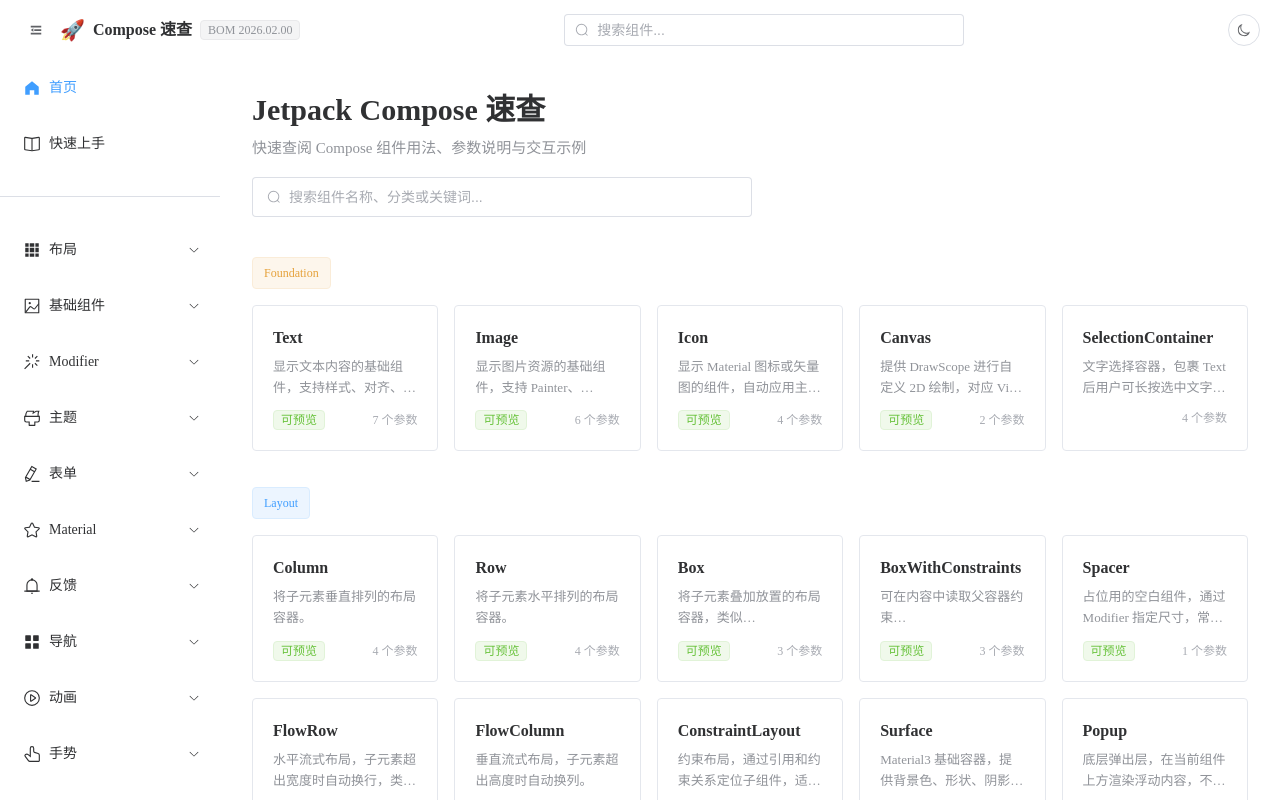
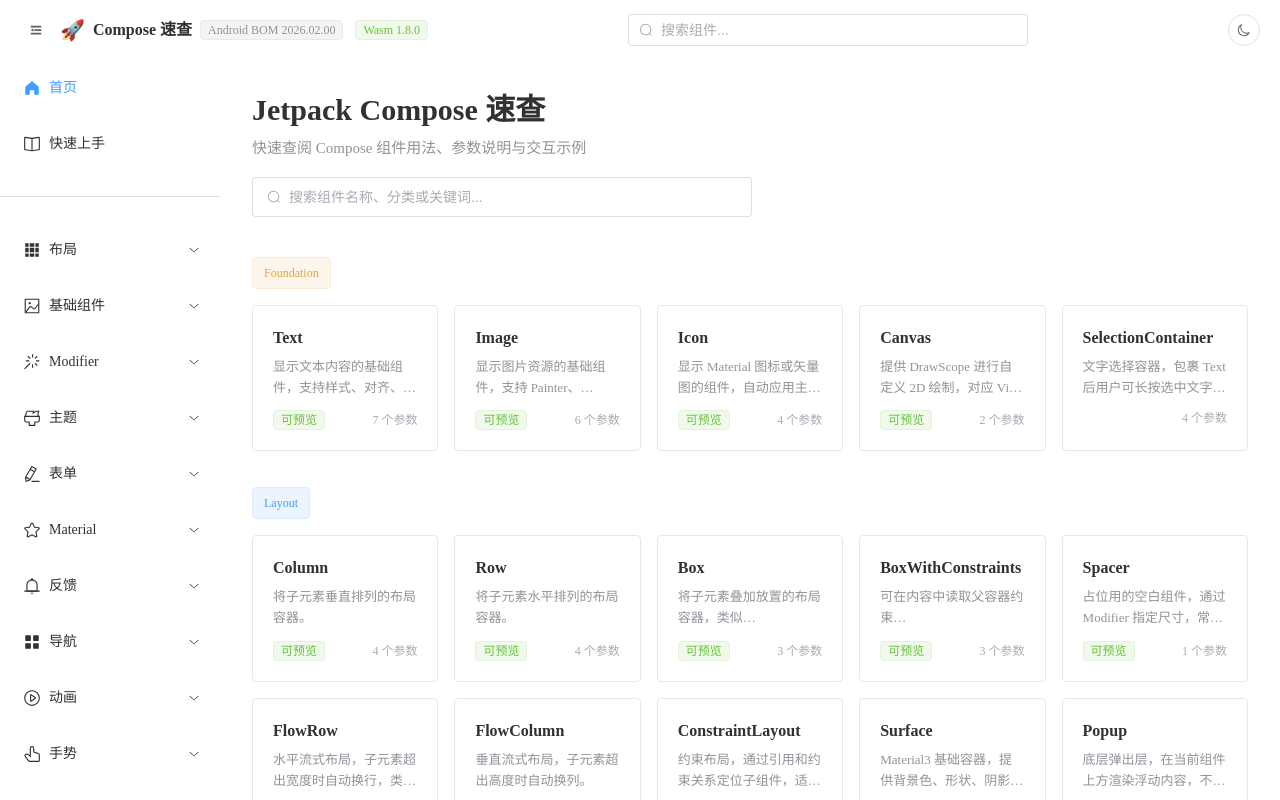
Before and after one commit to healthybear/android-compose-reference, a Vue app in the folder web/: page /component/1 in a window 1280 px wide. Built offline with nearby package versions, Linux system fonts and the light colour scheme.

Commit message:
docs: 区分 Android 文档版本与 Wasm 运行时版本

```diff
--- a/web/src/App.vue
+++ b/web/src/App.vue
@@ -13,7 +13,7 @@
 import { Search, Moon, Sunny, HomeFilled, Fold, Expand, Reading, Close } from '@element-plus/icons-vue'
 import { useTheme } from '@/composables/useTheme'
 import { useSearch } from '@/composables/useSearch'
-import { allComponents, componentGroups, composeVersion } from '@/data/components'
+import { allComponents, componentGroups, composeVersion, wasmRuntimeVersion } from '@/data/components'
 
 const router = useRouter()
 const route = useRoute()
@@ -82,15 +82,23 @@
         <el-tooltip placement="bottom" class="hidden md:inline-flex">
           <template #content>
             <div class="text-xs leading-6">
-              <div>Compose BOM &nbsp;<b>{{ composeVersion.bom }}</b></div>
+              <div>Android 文档 · Compose BOM &nbsp;<b>{{ composeVersion.bom }}</b></div>
               <div>UI &nbsp;<b>{{ composeVersion.ui }}</b></div>
               <div>Material3 &nbsp;<b>{{ composeVersion.material3 }}</b></div>
               <div>Runtime &nbsp;<b>{{ composeVersion.runtime }}</b></div>
               <div>Foundation &nbsp;<b>{{ composeVersion.foundation }}</b></div>
+              <div class="mt-1 pt-1 border-t border-el-border">Wasm Demo · Compose Multiplatform &nbsp;<b>{{ wasmRuntimeVersion.composeMultiplatform }}</b></div>
+              <div>Wasm Demo · Kotlin &nbsp;<b>{{ wasmRuntimeVersion.kotlin }}</b></div>
             </div>
           </template>
           <el-tag size="small" type="info" class="cursor-default select-none hidden md:inline-flex">
-            BOM {{ composeVersion.bom }}
+            Android BOM {{ composeVersion.bom }}
+          </el-tag>
+        </el-tooltip>
+        <el-tooltip placement="bottom" class="hidden md:inline-flex">
+          <template #content>Wasm Demo 运行时：Compose Multiplatform {{ wasmRuntimeVersion.composeMultiplatform }} · Kotlin {{ wasmRuntimeVersion.kotlin }}</template>
+          <el-tag size="small" type="success" class="cursor-default select-none hidden md:inline-flex ml-1">
+            Wasm {{ wasmRuntimeVersion.composeMultiplatform }}
           </el-tag>
         </el-tooltip>
       </div>
--- a/web/src/data/components/index.ts
+++ b/web/src/data/components/index.ts
@@ -7,7 +7,7 @@
  * 3. 配置侧边栏分组结构
  * 4. 导出统一的组件列表供全局使用
  */
-import type { ComponentGroup, ComposeVersion } from '../types'
+import type { ComponentGroup, ComposeVersion, WasmRuntimeVersion } from '../types'
 import { foundationComponents } from './foundation/index'
 import { layoutComponents } from './layout/index'
 import { lazyListComponents } from './lazy-list/index'
@@ -23,14 +23,19 @@
 import { advancedComponents } from './advanced/index'
 import { ecosystemComponents } from './ecosystem/index'
 
-// 当前文档基于的 Compose 版本
-// 维护说明：更新 Compose 版本时需同步修改此处
+// Android Jetpack Compose 文档目标版本
 export const composeVersion: ComposeVersion = {
   bom: '2026.02.00',
   ui: '1.10.3',
   material3: '1.4.0',
   runtime: '1.10.3',
   foundation: '1.10.3',
+}
+
+// Kotlin/Wasm Demo 的实际运行时版本（与 Android 文档版本独立维护）
+export const wasmRuntimeVersion: WasmRuntimeVersion = {
+  composeMultiplatform: '1.8.0',
+  kotlin: '2.1.10',
 }
 
 // 侧边栏分组配置
```
Also changed, not shown: web/src/data/types.ts (+10 -1 lines), 4 other files (tests, documents, lock files or other folders).
